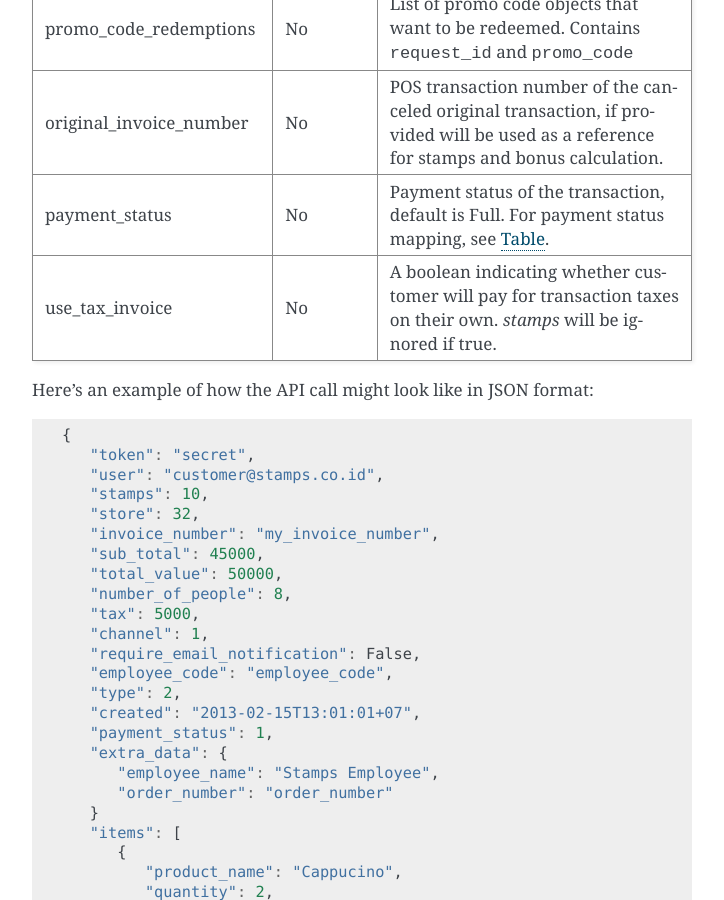
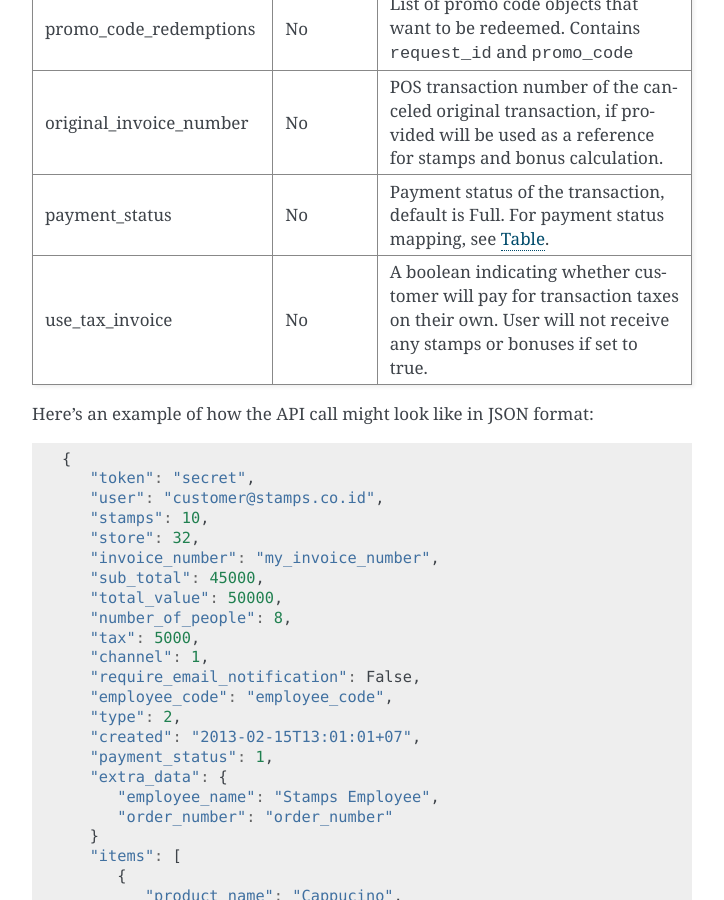
Before and after one commit to ui/stamps-api-docs, a Sphinx documentation site: the page built from source/klg_api.rst, in a window 1280 px wide and 900 px high, scrolled down 31866 px. Shown: the whole window, without its empty margins (388-1112 px from the left). Built offline with Sphinx 7.4.7, drawn with Linux system fonts in a browser that asks for light colours.

Commit message:
Update docs description

```diff
--- a/source/klg_api.rst
+++ b/source/klg_api.rst
@@ -1397,7 +1397,7 @@ voucher_redemptions         No          List of voucher objects that want to be
 promo_code_redemptions      No          List of promo code objects that want to be redeemed. Contains ``request_id`` and ``promo_code``
 original_invoice_number     No          POS transaction number of the canceled original transaction, if provided will be used as a reference for stamps and bonus calculation.
 payment_status              No          Payment status of the transaction, default is Full. For payment status mapping, see :ref:`Table <Payment Status>`.
-use_tax_invoice             No          A boolean indicating whether customer will pay for transaction taxes on their own. `stamps` will be ignored if true.
+use_tax_invoice             No          A boolean indicating whether customer will pay for transaction taxes on their own. User will not receive any stamps or bonuses if set to true.
 =========================== =========== =======================
 
 
```
